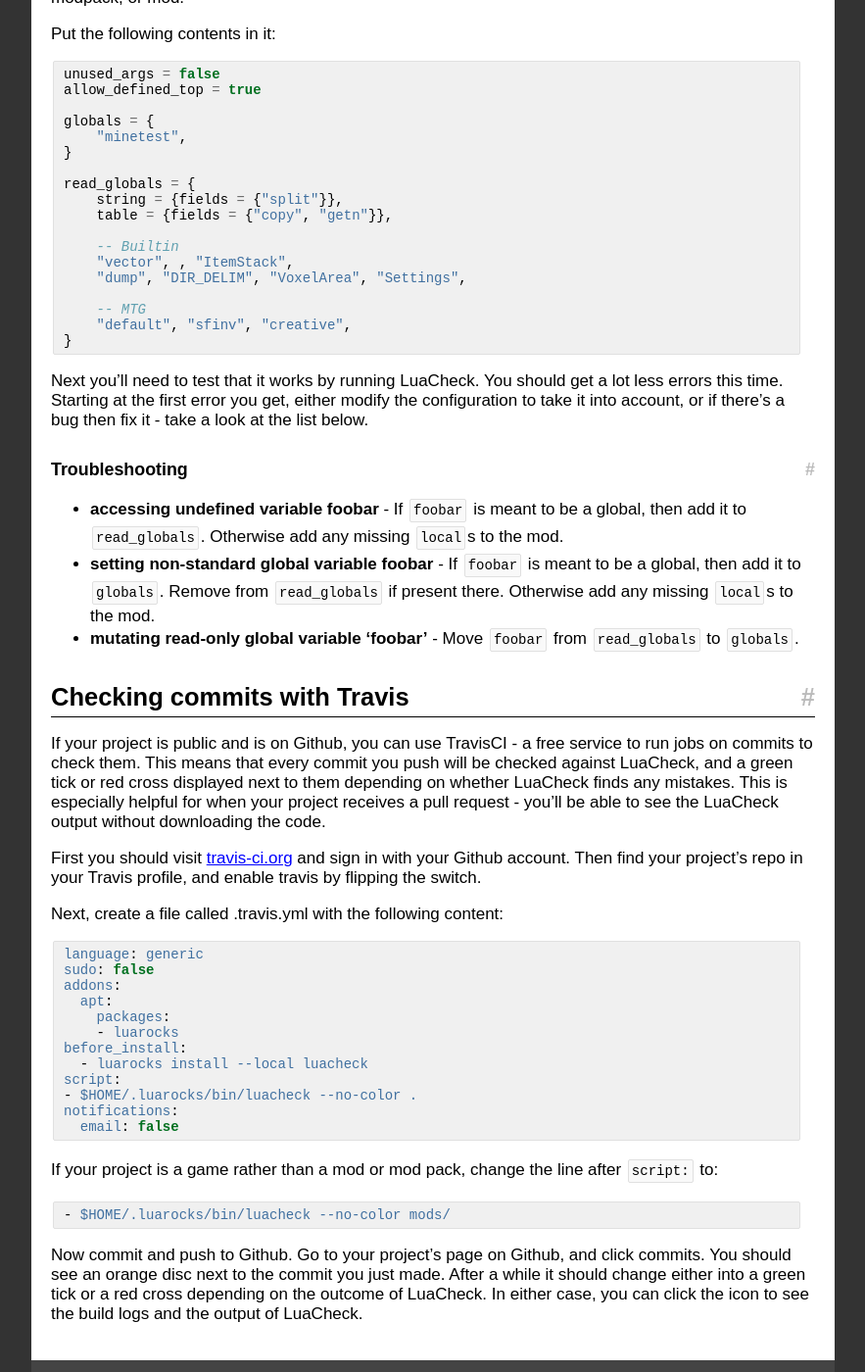
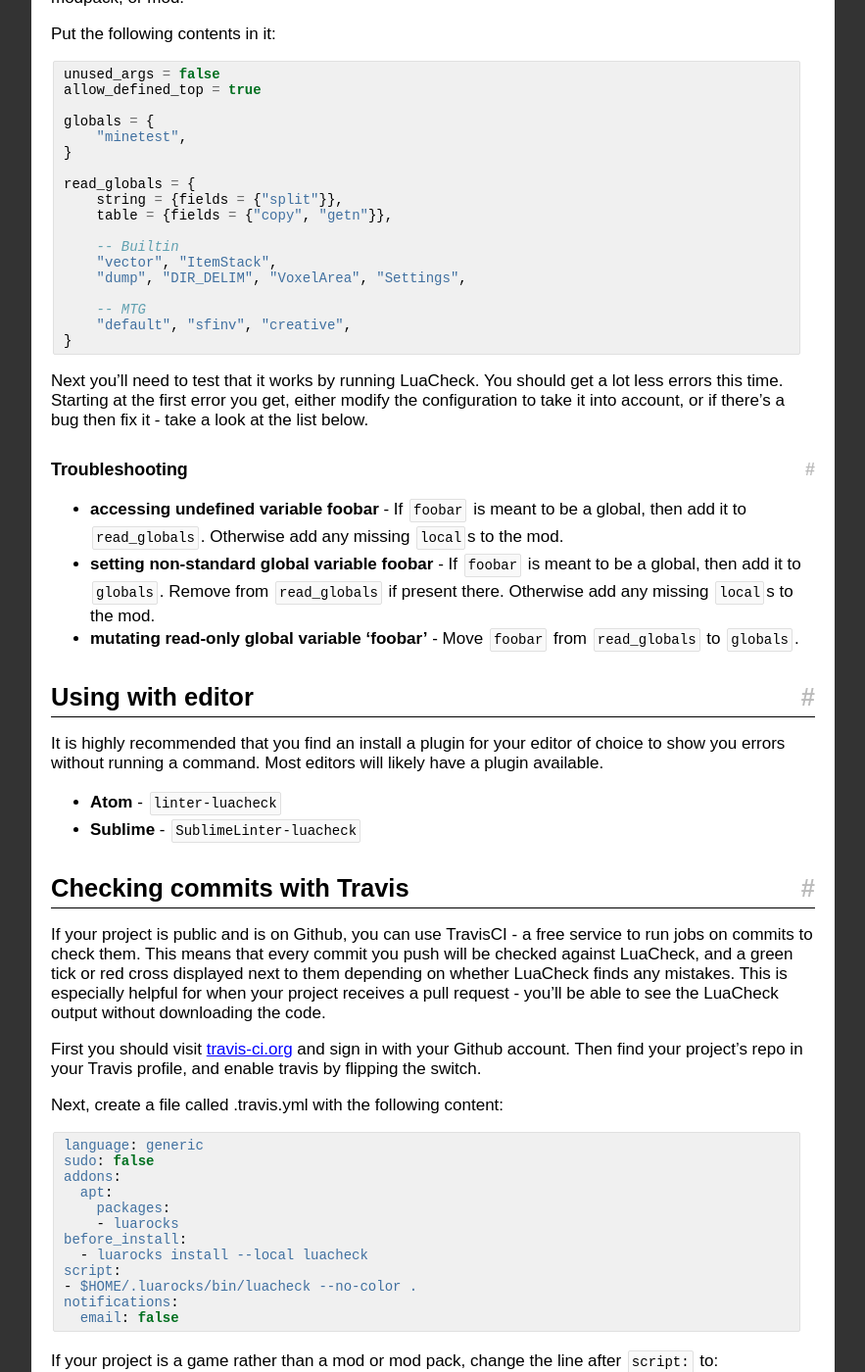
Before and after one commit to rubenwardy/minetest_modding_book, a Jekyll site: the page built from en/chapters/luacheck.md, in a window 1280 px wide and 1400 px high, scrolled down 1114 px. Shown: the whole window at 98% size, without its empty margins (338-1221 px from the left). Built offline with Jekyll 4.4.1, drawn with Linux system fonts in a browser that asks for light colours; nearby versions of some CDN libraries.

Commit message:
LuaCheck: Fix syntax error, add editor section

```diff
--- a/en/chapters/luacheck.md
+++ b/en/chapters/luacheck.md
@@ -69,7 +69,7 @@ read_globals = {
     table = {fields = {"copy", "getn"}},
 
     -- Builtin
-    "vector", , "ItemStack",
+    "vector", "ItemStack",
     "dump", "DIR_DELIM", "VoxelArea", "Settings",
 
     -- MTG
@@ -91,6 +91,15 @@ a look at the list below.
   Otherwise add any missing `local`s to the mod.
 * **mutating read-only global variable 'foobar'** - Move `foobar` from `read_globals` to
   `globals`.
+
+## Using with editor
+
+It is highly recommended that you find an install a plugin for your editor of choice
+to show you errors without running a command. Most editors will likely have a plugin
+available.
+
+* **Atom** - `linter-luacheck`
+* **Sublime** - `SublimeLinter-luacheck`
 
 ## Checking commits with Travis
 
```
